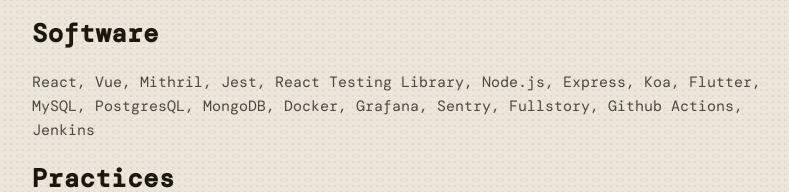
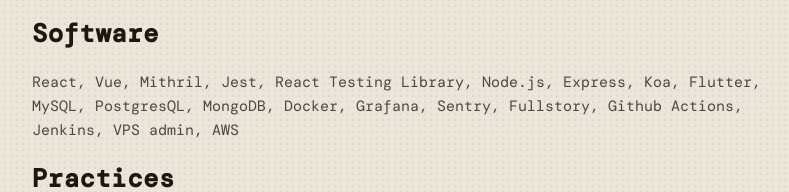
Before and after one commit to tzohpilotl/cv, a plain HTML site: page index.html in a window 1280 px wide. Shown: the part 375-567 px from the top of the page, without its empty margins (238-1027 px from the left). Drawn offline with nearby package versions, Linux system fonts and the light colour scheme; a web font is replaced by a local one.

Commit message:
Deploy 2026-08-21T01:20:46Z

```diff
--- a/index.html
+++ b/index.html
@@ -49,7 +49,7 @@
 <h1 id="software">Software</h1>
 <p>React, Vue, Mithril, Jest, React Testing Library, Node.js, Express,
 Koa, Flutter, MySQL, PostgresQL, MongoDB, Docker, Grafana, Sentry,
-Fullstory, Github Actions, Jenkins</p>
+Fullstory, Github Actions, Jenkins, VPS admin, AWS</p>
 <h1 id="practices">Practices</h1>
 <p>TDD, CI/CD, Agile, Technical Mentoring, System Design, AI-assisted
 development, Design Systems, Clean Code, Open Communication, Version
```
Also changed, not shown: 1 other file.
